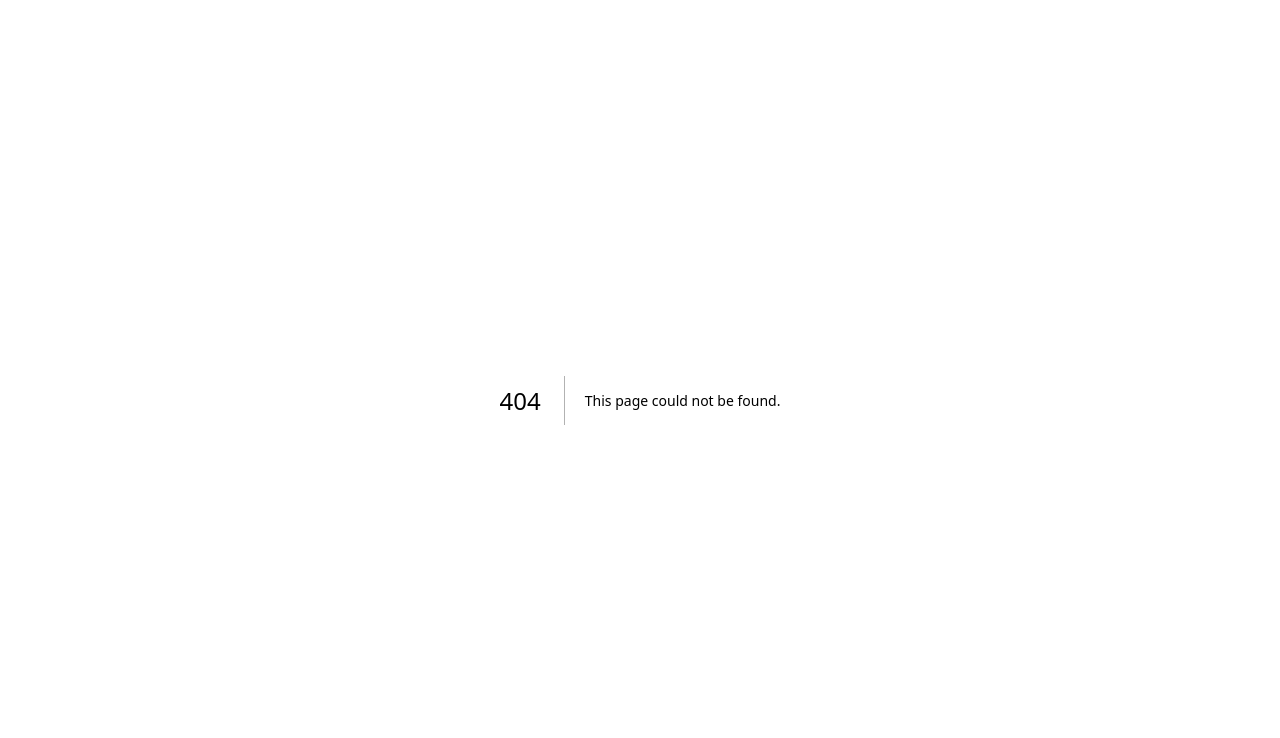
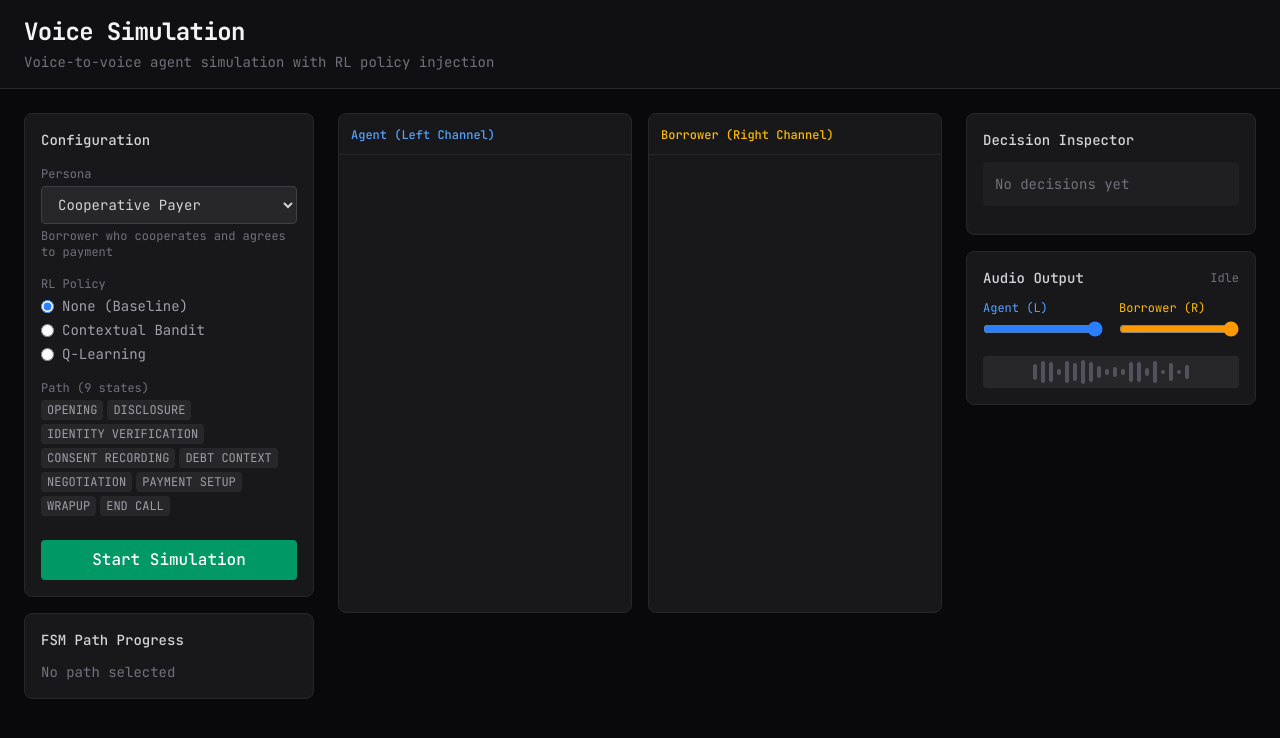
Before and after one commit to vishwaabhinav/agent-rl-demo, a Next.js app: page /simulation in a window 1280 px wide. Before the commit this address had no page. Shown: the top 738 px of the page. Built offline with nearby package versions, Linux system fonts and the light colour scheme.

Commit message:
feat(simulation): add main simulation page

```diff
--- /dev/null
+++ b/src/app/simulation/page.tsx
@@ -0,0 +1,134 @@
+"use client";
+
+import { useState, useEffect } from "react";
+import { ConfigPanel } from "@/components/simulation/ConfigPanel";
+import { DualTranscript } from "@/components/simulation/DualTranscript";
+import { DecisionInspector } from "@/components/simulation/DecisionInspector";
+import { PathProgress } from "@/components/simulation/PathProgress";
+import { AudioPlayer } from "@/components/simulation/AudioPlayer";
+import type { FSMState } from "@/lib/types";
+
+interface TranscriptMessage {
+  id: string;
+  side: "agent" | "borrower";
+  text: string;
+  timestamp: Date;
+  isFinal: boolean;
+}
+
+interface Decision {
+  turn: number;
+  selectedAction: string;
+  policyDecisionMs: number;
+}
+
+interface Persona {
+  id: string;
+  name: string;
+  description: string;
+  pathLength: number;
+  path: FSMState[];
+}
+
+export default function SimulationPage() {
+  const [isRunning, setIsRunning] = useState(false);
+  const [messages, setMessages] = useState<TranscriptMessage[]>([]);
+  const [decisions, setDecisions] = useState<Decision[]>([]);
+  const [agentState, setAgentState] = useState<FSMState>("OPENING");
+  const [pathIndex, setPathIndex] = useState(0);
+  const [currentPath, setCurrentPath] = useState<FSMState[]>([]);
+  const [agentPending, setAgentPending] = useState("");
+  const [borrowerPending, setBorrowerPending] = useState("");
+  const [personas, setPersonas] = useState<Persona[]>([]);
+
+  // Load personas on mount
+  useEffect(() => {
+    fetch("/api/simulation?action=personas")
+      .then((res) => res.json())
+      .then((data) => {
+        setPersonas(data.personas || []);
+      })
+      .catch(console.error);
+  }, []);
+
+  const handleStart = (config: { personaId: string; policyType: string }) => {
+    console.log("Starting simulation with config:", config);
+    setIsRunning(true);
+    setMessages([]);
+    setDecisions([]);
+    setAgentState("OPENING");
+    setPathIndex(0);
+
+    // Find selected persona and set its path
+    const selectedPersona = personas.find((p) => p.id === config.personaId);
+    if (selectedPersona?.path) {
+      setCurrentPath(selectedPersona.path);
+    }
+
+    // TODO: Connect to Socket.IO and start simulation
+    // The orchestrator would emit events that update state here
+  };
+
+  const handleStop = () => {
+    console.log("Stopping simulation");
+    setIsRunning(false);
+  };
+
+  return (
+    <div className="min-h-screen bg-zinc-950 text-zinc-100">
+      {/* Header */}
+      <header className="border-b border-zinc-800 bg-zinc-900/50 backdrop-blur-sm sticky top-0 z-10">
+        <div className="max-w-7xl mx-auto px-6 py-4">
+          <h1 className="text-2xl font-semibold tracking-tight">Voice Simulation</h1>
+          <p className="text-sm text-zinc-500 mt-1">
+            Voice-to-voice agent simulation with RL policy injection
+          </p>
+        </div>
+      </header>
+
+      {/* Main Content */}
+      <main className="max-w-7xl mx-auto px-6 py-6">
+        <div className="grid grid-cols-12 gap-6">
+          {/* Left Column - Config */}
+          <div className="col-span-3 space-y-4">
+            <ConfigPanel
+              onStart={handleStart}
+              onStop={handleStop}
+              isRunning={isRunning}
+            />
+            <PathProgress
+              path={currentPath}
+              currentIndex={pathIndex}
+              agentState={agentState}
+            />
+          </div>
+
+          {/* Middle Column - Transcripts */}
+          <div className="col-span-6">
+            <div className="h-[500px]">
+              <DualTranscript
+                messages={messages}
+                agentPending={agentPending}
+                borrowerPending={borrowerPending}
+              />
+            </div>
+          </div>
+
+          {/* Right Column - Decision + Audio */}
+          <div className="col-span-3 space-y-4">
+            <DecisionInspector
+              currentDecision={decisions[decisions.length - 1]}
+              decisionHistory={decisions}
+              isDeciding={false}
+            />
+            <AudioPlayer
+              agentAudioQueue={[]}
+              borrowerAudioQueue={[]}
+              isPlaying={isRunning}
+            />
+          </div>
+        </div>
+      </main>
+    </div>
+  );
+}
```
